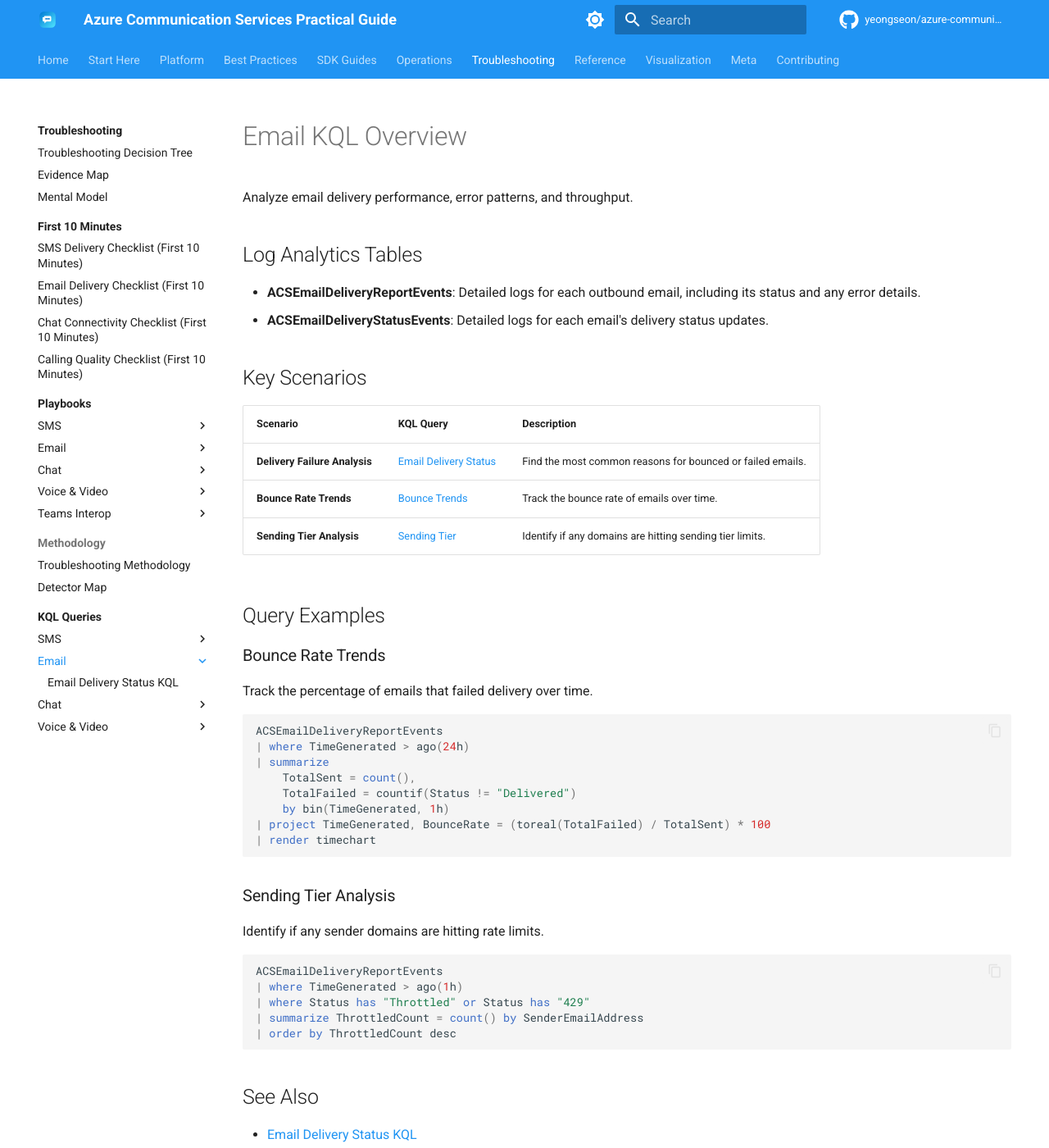
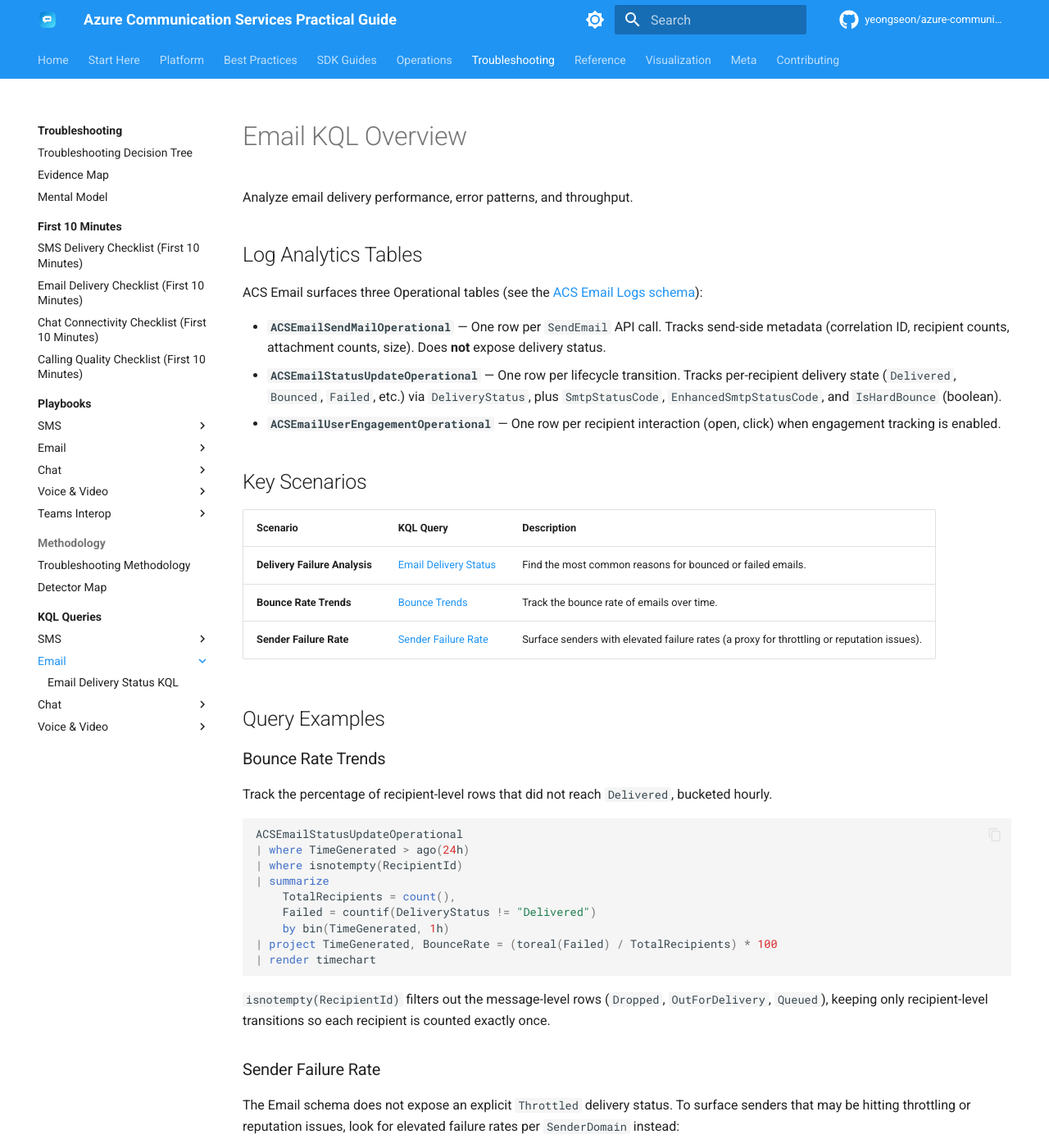
Before and after one commit to yeongseon/azure-communication-services-practical-guide, an MkDocs documentation site: the page built from docs/troubleshooting/kql/email/index.md, in a window 1280 px wide and 1400 px high. Shown: the whole window at 82% size. Built offline with MkDocs 1.6.1 and Material for MkDocs 9.7.7, drawn with Linux system fonts in a browser that asks for light colours; comment, search, counter and statistics services are not loaded; some of the changed text lies outside the part shown.

Commit message:
docs: align email playbooks and maps with documented log schema
Replace remaining references to the fabricated ACSEmailDeliveryReportEvents
table and EmailMessagesSent/Delivered metrics with the documented schema
(ACSEmailSendMail/StatusUpdate/UserEngagementOperational) and canonical
metric names (Email Service API Requests / Delivery Status Updates / User
Engagement). Recipient-level DeliveryStatus aggregations now guard with
isnotempty(RecipientId). Sender Failure Rate query replaces the previous
fabricated Sending Tier Analysis. SMS/Chat/Call rows in evidence-map and
detector-map intentionally untouched (out of scope for this email pass).

Verified by Oracle (session ses_0f28a4142ffe29pibc8qcWdz2r, Pass #6) and
mkdocs build --strict.

````diff
--- a/docs/troubleshooting/evidence-map.md
+++ b/docs/troubleshooting/evidence-map.md
@@ -13,7 +13,7 @@
 | Failure Type | Metrics | Log Analytics Tables | Event Grid Events |
 | --- | --- | --- | --- |
 | **SMS Delivery** | `SmsMessagesSent`, `SmsMessagesDelivered` | `ACSIncomingSMSEvents`, `ACSSMSDeliveryReportEvents` | `Microsoft.Communication.SMSReceived`, `Microsoft.Communication.SMSDeliveryReportReceived` |
-| **Email Delivery** | `EmailMessagesSent`, `EmailMessagesDelivered` | `ACSEmailDeliveryReportEvents` | `Microsoft.Communication.EmailDeliveryReportReceived` |
+| **Email Delivery** | `Email Service API Requests`, `Email Service Delivery Status Updates`, `Email Service User Engagement` | `ACSEmailSendMailOperational`, `ACSEmailStatusUpdateOperational`, `ACSEmailUserEngagementOperational` | `Microsoft.Communication.EmailDeliveryReportReceived` |
 | **Chat Latency** | `ChatMessageReceived`, `ChatMessageSent` | `ACSChatMessageReceivedEvents`, `ACSChatMessageSentEvents` | `Microsoft.Communication.ChatMessageReceived` |
 | **Call Quality** | `CallMediaStreamQuality`, `CallMediaSetup` | `ACSCallSummaryEvents`, `ACSCallDiagnosticsEvents` | `Microsoft.Communication.CallStarted`, `Microsoft.Communication.CallEnded` |
 | **Teams Interop** | `TeamsInteroperabilityEvents` | `ACSTeamsInteroperabilityEvents` | `Microsoft.Communication.TeamsMeetingParticipantAdded` |
--- a/docs/troubleshooting/first-10-minutes/email-delivery.md
+++ b/docs/troubleshooting/first-10-minutes/email-delivery.md
@@ -70,7 +70,7 @@
 
 ## Key KQL Queries
 
-Run this in Log Analytics to see recent email delivery lifecycle events. Use `ACSEmailStatusUpdateOperational` — this is the actual table name (confirmed on real deployments); older docs may reference `ACSEmailDeliveryReportEvents`.
+Run this in Log Analytics to see recent email delivery lifecycle events. The canonical table is `ACSEmailStatusUpdateOperational` per the [ACS Email Logs schema](https://learn.microsoft.com/azure/communication-services/concepts/analytics/logs/email-logs).
 
 ```kusto
 // Recent non-delivered emails (last 1 hour) — recipient-level rows only
--- a/docs/troubleshooting/kql/email/index.md
+++ b/docs/troubleshooting/kql/email/index.md
@@ -10,8 +10,11 @@
 
 ## Log Analytics Tables
 
-* **ACSEmailDeliveryReportEvents**: Detailed logs for each outbound email, including its status and any error details.
-* **ACSEmailDeliveryStatusEvents**: Detailed logs for each email's delivery status updates.
+ACS Email surfaces three Operational tables (see the [ACS Email Logs schema](https://learn.microsoft.com/azure/communication-services/concepts/analytics/logs/email-logs)):
+
+* **`ACSEmailSendMailOperational`** — One row per `SendEmail` API call. Tracks send-side metadata (correlation ID, recipient counts, attachment counts, size). Does **not** expose delivery status.
+* **`ACSEmailStatusUpdateOperational`** — One row per lifecycle transition. Tracks per-recipient delivery state (`Delivered`, `Bounced`, `Failed`, etc.) via `DeliveryStatus`, plus `SmtpStatusCode`, `EnhancedSmtpStatusCode`, and `IsHardBounce` (boolean).
+* **`ACSEmailUserEngagementOperational`** — One row per recipient interaction (open, click) when engagement tracking is enabled.
 
 ## Key Scenarios
 
@@ -19,38 +22,49 @@
 | --- | --- | --- |
 | **Delivery Failure Analysis** | [Email Delivery Status](delivery-status.md) | Find the most common reasons for bounced or failed emails. |
 | **Bounce Rate Trends** | [Bounce Trends](#bounce-rate-trends) | Track the bounce rate of emails over time. |
-| **Sending Tier Analysis** | [Sending Tier](#sending-tier-analysis) | Identify if any domains are hitting sending tier limits. |
+| **Sender Failure Rate** | [Sender Failure Rate](#sender-failure-rate) | Surface senders with elevated failure rates (a proxy for throttling or reputation issues). |
 
 ## Query Examples
 
 ### Bounce Rate Trends
-Track the percentage of emails that failed delivery over time.
+Track the percentage of recipient-level rows that did not reach `Delivered`, bucketed hourly.
 
 ```kusto
-ACSEmailDeliveryReportEvents
+ACSEmailStatusUpdateOperational
 | where TimeGenerated > ago(24h)
+| where isnotempty(RecipientId)
 | summarize
-    TotalSent = count(),
-    TotalFailed = countif(Status != "Delivered")
+    TotalRecipients = count(),
+    Failed = countif(DeliveryStatus != "Delivered")
     by bin(TimeGenerated, 1h)
-| project TimeGenerated, BounceRate = (toreal(TotalFailed) / TotalSent) * 100
+| project TimeGenerated, BounceRate = (toreal(Failed) / TotalRecipients) * 100
 | render timechart
 ```
 
-### Sending Tier Analysis
-Identify if any sender domains are hitting rate limits.
+`isnotempty(RecipientId)` filters out the message-level rows (`Dropped`, `OutForDelivery`, `Queued`), keeping only recipient-level transitions so each recipient is counted exactly once.
+
+### Sender Failure Rate
+The Email schema does not expose an explicit `Throttled` delivery status. To surface senders that may be hitting throttling or reputation issues, look for elevated failure rates per `SenderDomain` instead:
 
 ```kusto
-ACSEmailDeliveryReportEvents
+ACSEmailStatusUpdateOperational
 | where TimeGenerated > ago(1h)
-| where Status has "Throttled" or Status has "429"
-| summarize ThrottledCount = count() by SenderEmailAddress
-| order by ThrottledCount desc
+| where isnotempty(RecipientId)
+| summarize
+    Total = count(),
+    Failed = countif(DeliveryStatus in ("Failed", "Bounced", "Quarantined"))
+    by SenderDomain
+| extend FailureRate = todouble(Failed) / todouble(Total)
+| where Total >= 20 and FailureRate > 0.10
+| order by FailureRate desc
 ```
+
+If you need finer-grained signals, group by `SenderDomain, SenderUsername` and inspect `SmtpStatusCode` / `EnhancedSmtpStatusCode` on the failing rows for the carrier's reason code.
 
 ## See Also
 * [Email Delivery Status KQL](delivery-status.md)
 * [Email Delivery Failures Playbook](../../playbooks/email/delivery-failures.md)
+* [Monitoring Azure Communication Services](../../../operations/monitoring.md) — full Log Analytics + alert setup
 
 ## Sources
-* Azure Monitor Email Diagnostic Log Reference
+* [ACS Email Logs Reference (Microsoft Learn)](https://learn.microsoft.com/azure/communication-services/concepts/analytics/logs/email-logs)
--- a/docs/troubleshooting/methodology/detector-map.md
+++ b/docs/troubleshooting/methodology/detector-map.md
@@ -30,7 +30,7 @@
 Metrics provide a high-level view of service health, error rates, and throughput.
 
 * **SmsMessagesSent / SmsMessagesDelivered**: Track SMS delivery success rates.
-* **EmailMessagesSent / EmailMessagesDelivered**: Track email delivery success rates.
+* **Email Service API Requests / Email Service Delivery Status Updates**: Track email send-side and lifecycle metrics. See [Monitoring → Email metrics](../../operations/monitoring.md) for the canonical metric names.
 * **CallMediaStreamQuality**: Monitor latency, jitter, and packet loss for calls.
 * **ChatMessageReceived / ChatMessageSent**: Track chat message volume and error rates.
 
@@ -40,7 +40,9 @@
 | Table Name | Description |
 | --- | --- |
 | `ACSSMSDeliveryReportEvents` | Detailed SMS delivery status reports. |
-| `ACSEmailDeliveryReportEvents` | Detailed email delivery status reports. |
+| `ACSEmailSendMailOperational` | One row per `SendEmail` API call (send-side metadata: correlation ID, recipient counts, size). |
+| `ACSEmailStatusUpdateOperational` | Per-recipient delivery lifecycle transitions (`DeliveryStatus`, `SmtpStatusCode`, `IsHardBounce`). |
+| `ACSEmailUserEngagementOperational` | Recipient open/click engagement events when tracking is enabled. |
 | `ACSCallSummaryEvents` | Summary of each call, including start/end times and reasons. |
 | `ACSCallDiagnosticsEvents` | Real-time diagnostic events for voice and video quality. |
 | `ACSChatMessageReceivedEvents` | Details on each chat message received. |
--- a/docs/troubleshooting/playbooks/email/delivery-failures.md
+++ b/docs/troubleshooting/playbooks/email/delivery-failures.md
@@ -21,10 +21,10 @@
 ## Evidence Collection
 
 ### 1. Delivery Reports
-Check the `ACSEmailDeliveryReportEvents` table in Log Analytics.
+Query the `ACSEmailStatusUpdateOperational` table in Log Analytics. Filter for recipient-level rows (`isnotempty(RecipientId)`) and inspect `DeliveryStatus`, `SmtpStatusCode`, and `EnhancedSmtpStatusCode`. See the [ACS Email Logs schema](https://learn.microsoft.com/azure/communication-services/concepts/analytics/logs/email-logs) for the full column list.
 
 ### 2. Monitor Metrics
-Review `EmailMessagesSent` vs `EmailMessagesDelivered` metrics.
+Review the `Email Service API Requests` and `Email Service Delivery Status Updates` metrics on the ACS resource. See [Monitoring → Email metrics](../../../operations/monitoring.md) for the canonical metric names and how to chart them.
 
 ### 3. SMTP Status Codes
 Look for bounce messages containing standard SMTP status codes (e.g., `550`, `554`).
@@ -38,7 +38,7 @@
 Use a third-party tool (e.g., Mail-Tester) to send a test email and verify that authentication headers are correct and pass verification.
 
 ### [Inferred] Review Spam Logs
-Identify if the `StatusDetails` field in `ACSEmailDeliveryReportEvents` mentions `Spam` or `Filter`.
+Filter `ACSEmailStatusUpdateOperational` for `DeliveryStatus in ("FilteredSpam", "Quarantined")` on recipient-level rows. Inspect `EnhancedSmtpStatusCode` for the carrier's reason code.
 
 ## Mitigation
 
--- a/docs/troubleshooting/playbooks/email/spam-filtering.md
+++ b/docs/troubleshooting/playbooks/email/spam-filtering.md
@@ -20,7 +20,7 @@
 ## Evidence Collection
 
 ### 1. Delivery Reports
-Check for `Reason` codes in Log Analytics mentioning `Spam` or `Junk`.
+Filter `ACSEmailStatusUpdateOperational` for `DeliveryStatus in ("FilteredSpam", "Quarantined")` on recipient-level rows (`isnotempty(RecipientId)`) and inspect `EnhancedSmtpStatusCode` for the provider's reason. See the [ACS Email Logs schema](https://learn.microsoft.com/azure/communication-services/concepts/analytics/logs/email-logs) for documented status values.
 
 ### 2. External Tools
 Use `mxtoolbox.com` to check if your domain or IP is on any major blocklists.
````
